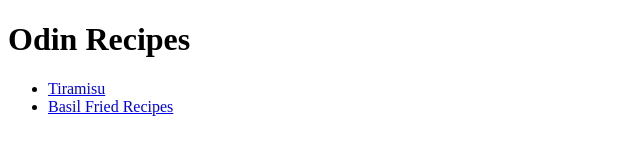
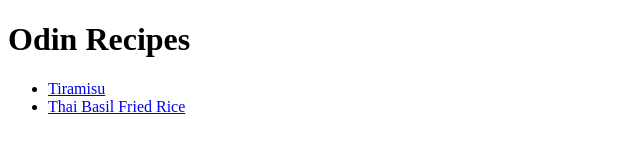
Before and after one commit to NewNu59/odin-recipes, a plain HTML site: page index.html in a window 1280 px wide. Shown: the full height of the page, 0-640 px from the left. Drawn offline with Linux system fonts and the light colour scheme.

Commit message:
Correct typo in index.html

```diff
--- a/index.html
+++ b/index.html
@@ -9,7 +9,7 @@
 
     <ul>
         <li>  <a href="./recipes/Tiramisu.html" target="_blank">Tiramisu</a> </li>
-        <li>  <a href="./recipes/Basilfr.html" target="_blank"> Basil Fried Recipes</a></li>
+        <li>  <a href="./recipes/Basilfr.html" target="_blank"> Thai Basil Fried Rice</a></li>
 
     </ul>
 
```
